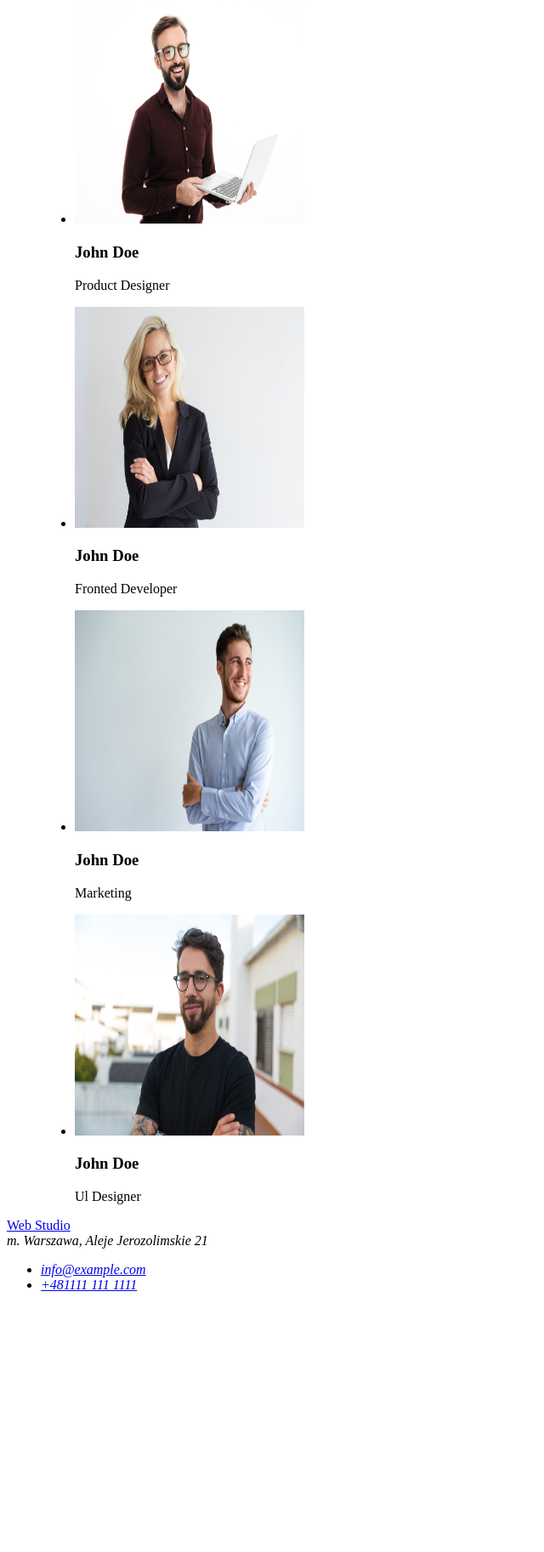
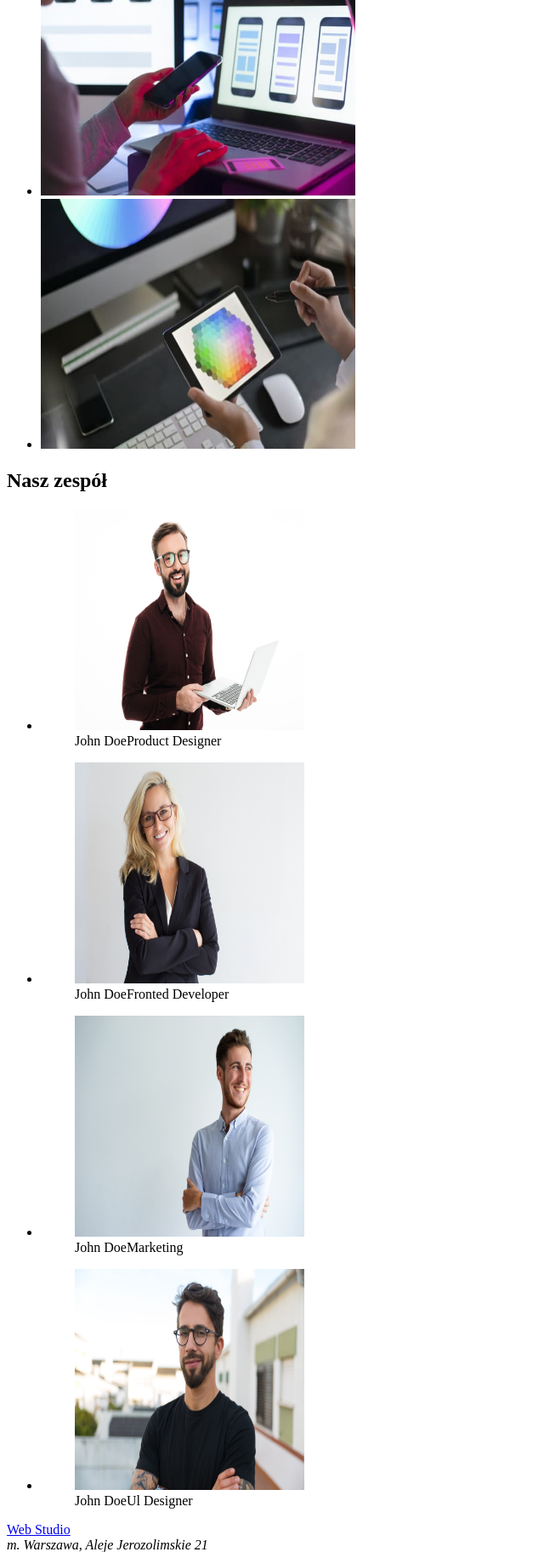
Before and after one commit to PrzemyslawGrz/goit-markup-hw-01, a plain HTML site: page index.html in a window 1280 px wide. Shown: the part 974-2800 px from the top of the page at 85% size, without its empty margins (0-640 px from the left). Before the commit the page ends 2511 px from the top, so only its background shows below. Drawn offline with Linux system fonts and the light colour scheme.

Commit message:
Update index.html

```diff
--- a/index.html
+++ b/index.html
@@ -27,106 +27,129 @@
       </section>
 
       <section>
+        <ul>
+          <li>
             <h3>Lorem ipsum</h3>
             <p>
-          Lorem ipsum dolor sit, amet consectetur adipisicing elit. Nam vel arcu
-          sem. Sed non sodales dui. Interdum et malesuada
+              Lorem ipsum dolor sit, amet consectetur adipisicing elit. Nam vel
+              arcu sem. Sed non sodales dui. Interdum et malesuada
             </p>
-
+          </li>
+          <li>
             <h3>Lorem ipsum</h3>
             <p>
-          Lorem ipsum dolor sit, amet consectetur adipisicing elit. Nam vel arcu
-          sem. Sed non sodales dui. Interdum et malesuada
+              Lorem ipsum dolor sit, amet consectetur adipisicing elit. Nam vel
+              arcu sem. Sed non sodales dui. Interdum et malesuada
             </p>
+          </li>
+          <li>
             <h3>Lorem ipsum</h3>
             <p>
-          Lorem ipsum dolor sit, amet consectetur adipisicing elit. Nam vel arcu
-          sem. Sed non sodales dui. Interdum et malesuada
+              Lorem ipsum dolor sit, amet consectetur adipisicing elit. Nam vel
+              arcu sem. Sed non sodales dui. Interdum et malesuada
             </p>
-
+          </li>
+          <li>
             <h3>Lorem ipsum</h3>
             <p>
-          Lorem ipsum dolor sit, amet consectetur adipisicing elit. Nam vel arcu
-          sem. Sed non sodales dui. Interdum et malesuada
+              Lorem ipsum dolor sit, amet consectetur adipisicing elit. Nam vel
+              arcu sem. Sed non sodales dui. Interdum et malesuada
             </p>
+          </li>
+        </ul>
       </section>
       <section>
         <h2>Czym się zajmujemy</h2>
-        <div>
+        <ul>
+          <li>
             <img
               alt="zdjęcie tabletu"
               src="images/box1.jpg"
               width="370"
               height="294"
             />
-
+          </li>
+          <li>
             <img
               alt="zdjęcie telefonu"
               src="images/box2.jpg"
               width="370"
               height="294"
             />
+          </li>
+          <li>
             <img
               alt="zdjęcie mozaiki"
               src="images/box3.jpg"
               width="370"
               height="294"
             />
-        </div>
+          </li>
+        </ul>
       </section>
-      <secton>
+      <section>
         <h2>Nasz zespół</h2>
-        <figure>
         <ul>
           <li>
+            <figure>
               <img
                 alt="zdjęcie projektanta produktu"
                 src="images/productdesigner.jpg"
                 width="270"
                 height="260"
               />
-              <h3>John Doe</h3>
-              <p>Product Designer</p>
+              <figcaption>
+                <span>John Doe</span><span>Product Designer</span>
+              </figcaption>
+            </figure>
           </li>
           <li>
+            <figure>
               <img
                 alt="zdjęcie programisty fronted"
                 src="images/fronteddeveloper.jpg"
                 width="270"
                 height="260"
               />
-              <h3>John Doe</h3>
-              <p>Fronted Developer</p>
+              <figcaption>
+                <span>John Doe</span><span>Fronted Developer</span>
+              </figcaption>
+            </figure>
           </li>
           <li>
+            <figure>
               <img
                 alt="zdjęcie marketingowca"
                 src="images/marketing.jpg"
                 width="270"
                 height="260"
               />
-              <h3>John Doe</h3>
-              <p>Marketing</p>
+              <figcaption>
+                <span>John Doe</span><span>Marketing</span>
+              </figcaption>
+            </figure>
           </li>
           <li>
+            <figure>
               <img
                 alt="zdjęcie ul projektanta"
                 src="images/uldesigner.jpg"
                 width="270"
                 height="260"
               />
-              <h3>John Doe</h3>
-              <p>Ul Designer</p>
+              <figcaption>
+                <span>John Doe</span><span>Ul Designer</span>
+              </figcaption>
+            </figure>
           </li>
         </ul>
-        </figure>
-      </secton>
+      </section>
     </main>
 
     <footer>
       <a href="#">Web Studio</a>
       <address>
-        m. Warszawa, Aleje Jerozolimskie 21
+        <span>m. Warszawa, Aleje Jerozolimskie 21</span>
         <ul>
           <li><a href="mailto:info@example.com">info@example.com</a></li>
           <li><a href="+48111111111">+481111 111 1111</a></li>
```
Lines whose indentation alone changed are shown as unchanged.
